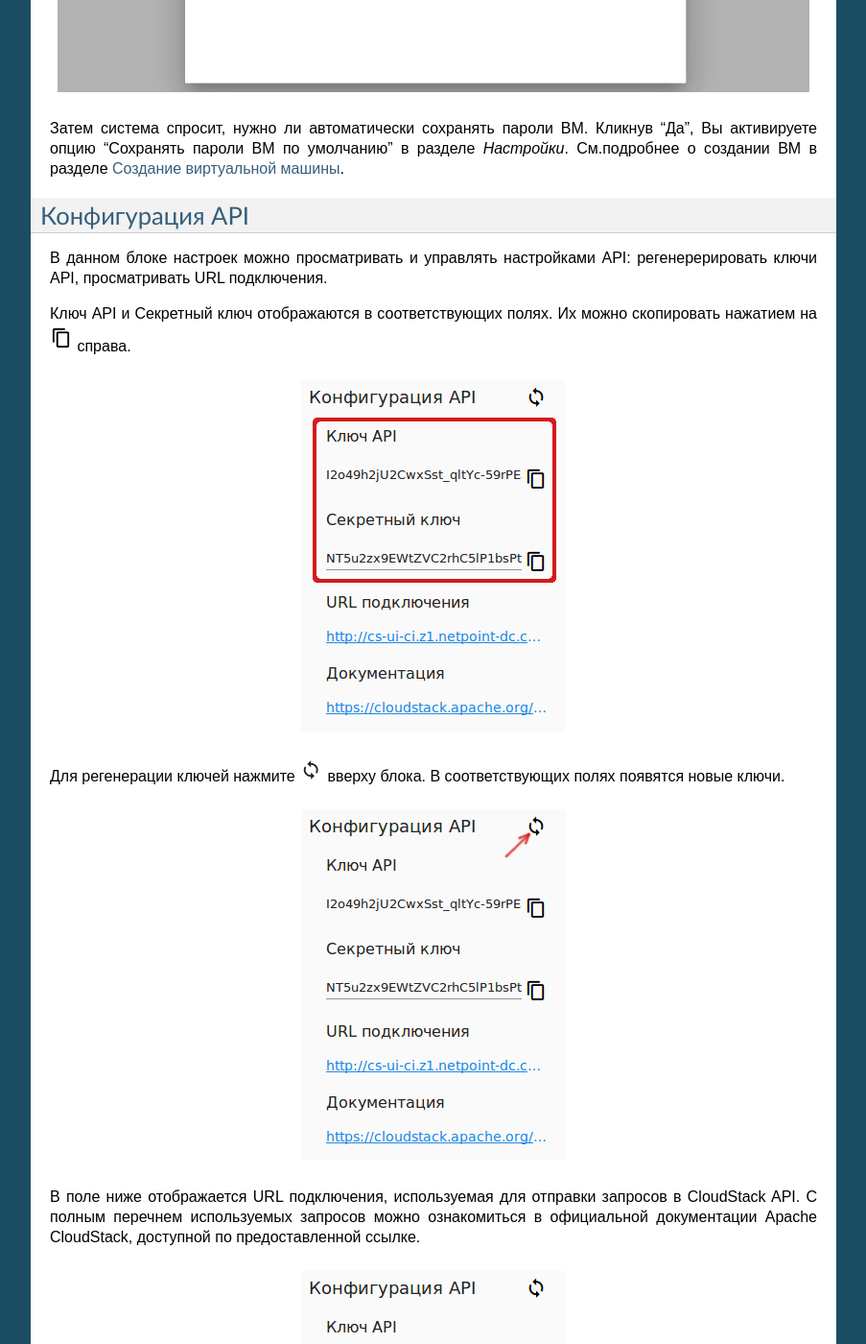
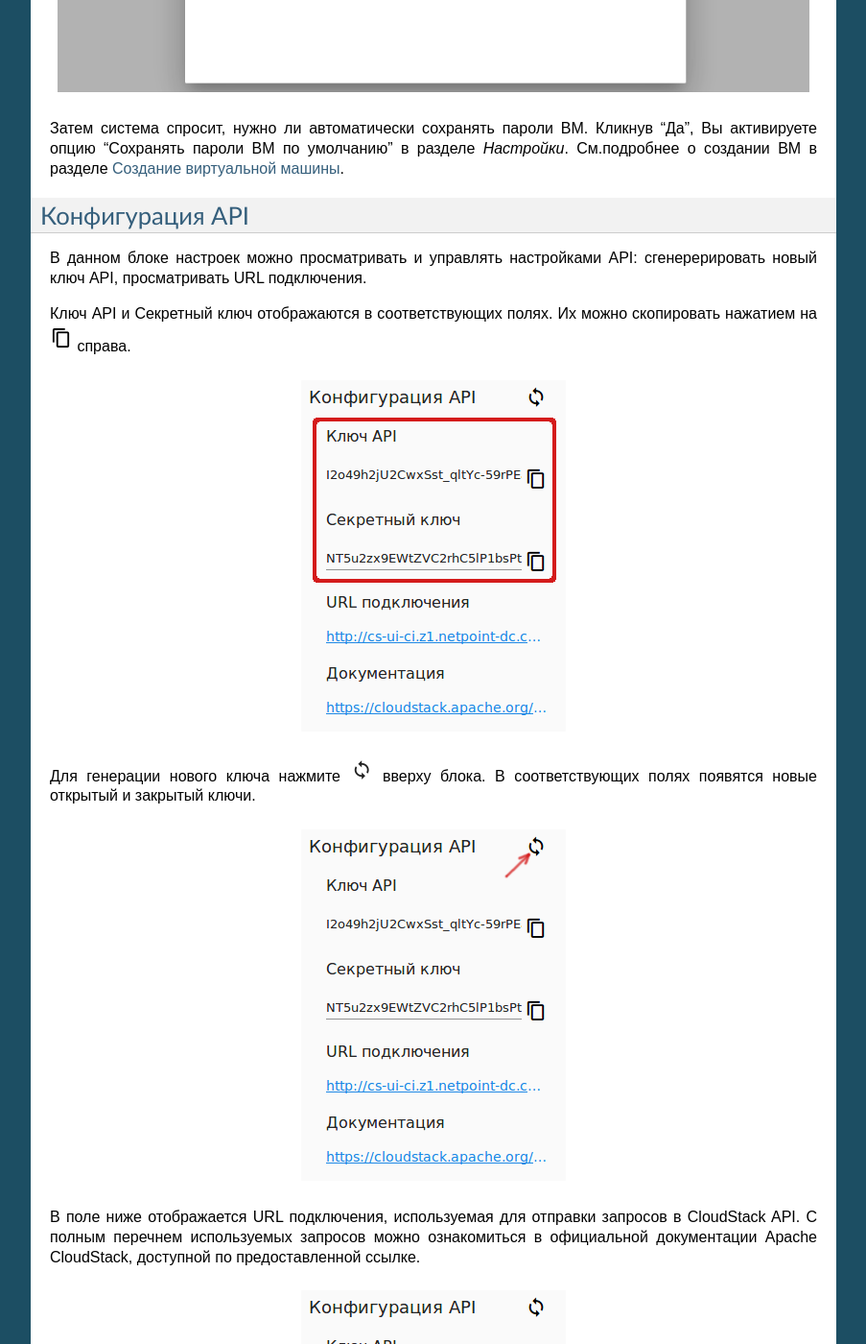
Before and after one commit to MaslovaEV/RU_CloudStack-UI, a Sphinx documentation site: the page built from RUdocs/source/CSUI-Settings-RU.rst, in a window 1280 px wide and 1400 px high, scrolled down 3540 px. Shown: the whole window at 96% size, without its empty margins (198-1101 px from the left). Built offline with Sphinx 7.4.7, drawn with Linux system fonts in a browser that asks for light colours.

Commit message:
Update CSUI-Settings-RU.rst

```diff
--- a/RUdocs/source/CSUI-Settings-RU.rst
+++ b/RUdocs/source/CSUI-Settings-RU.rst
@@ -62,13 +62,13 @@
 Конфигурация API
 ~~~~~~~~~~~~~~~~~~~~
 
-В данном блоке настроек можно просматривать и управлять настройками API: регенерерировать ключи API, просматривать URL подключения.
+В данном блоке настроек можно просматривать и управлять настройками API: cгенерерировать новый ключ API, просматривать URL подключения.
 
 Ключ API и Секретный ключ отображаются в соответствующих полях. Их можно скопировать нажатием на |copy icon| справа.
 
 .. figure:: _static/RU_Settings_APIKeys.png
 
-Для регенерации ключей нажмите |refresh icon| вверху блока. В соответствующих полях появятся новые ключи.
+Для генерации нового ключа нажмите |refresh icon| вверху блока. В соответствующих полях появятся новые открытый и закрытый ключи.
 
 .. figure:: _static/RU_Settings_APIKeysRefresh.png
 
```
